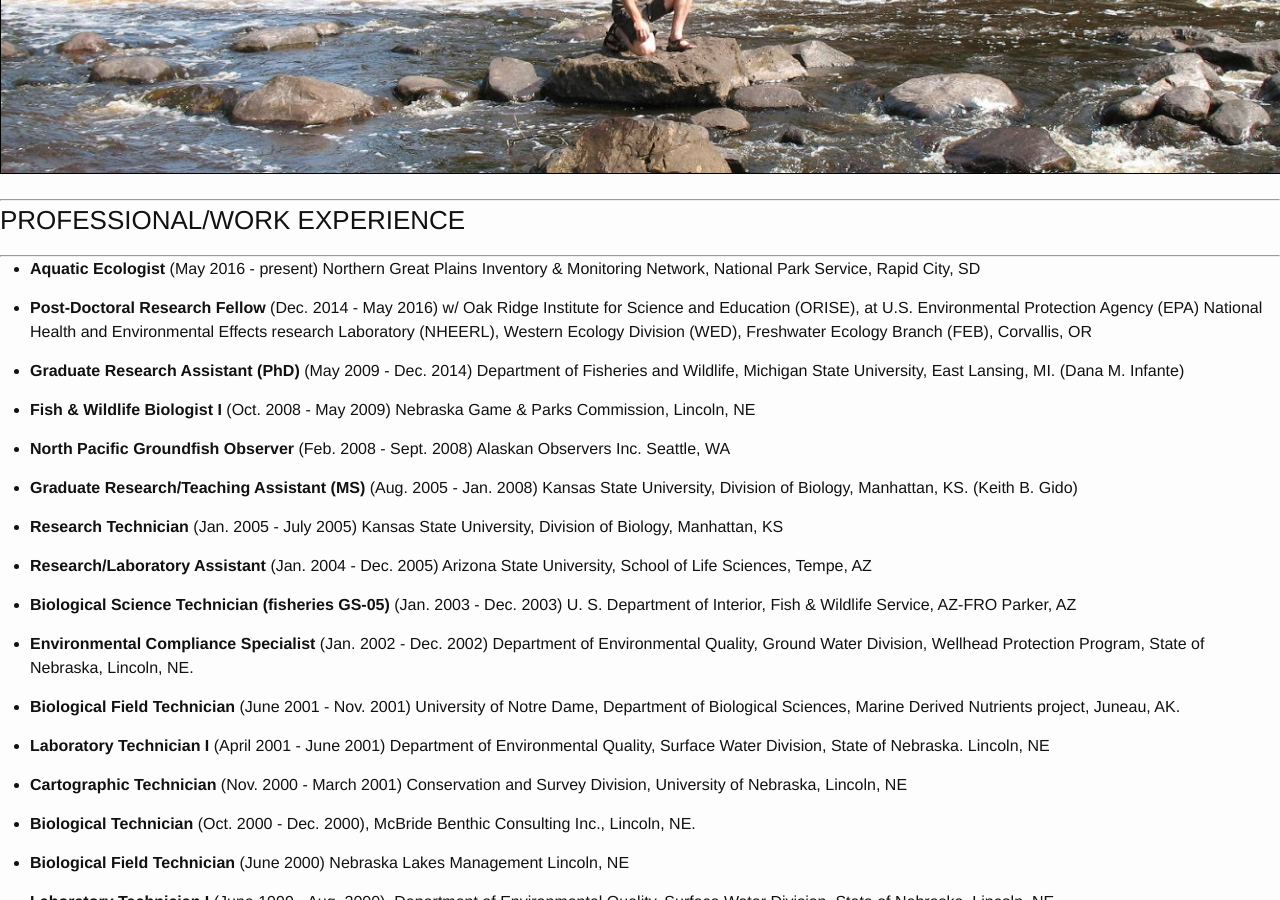
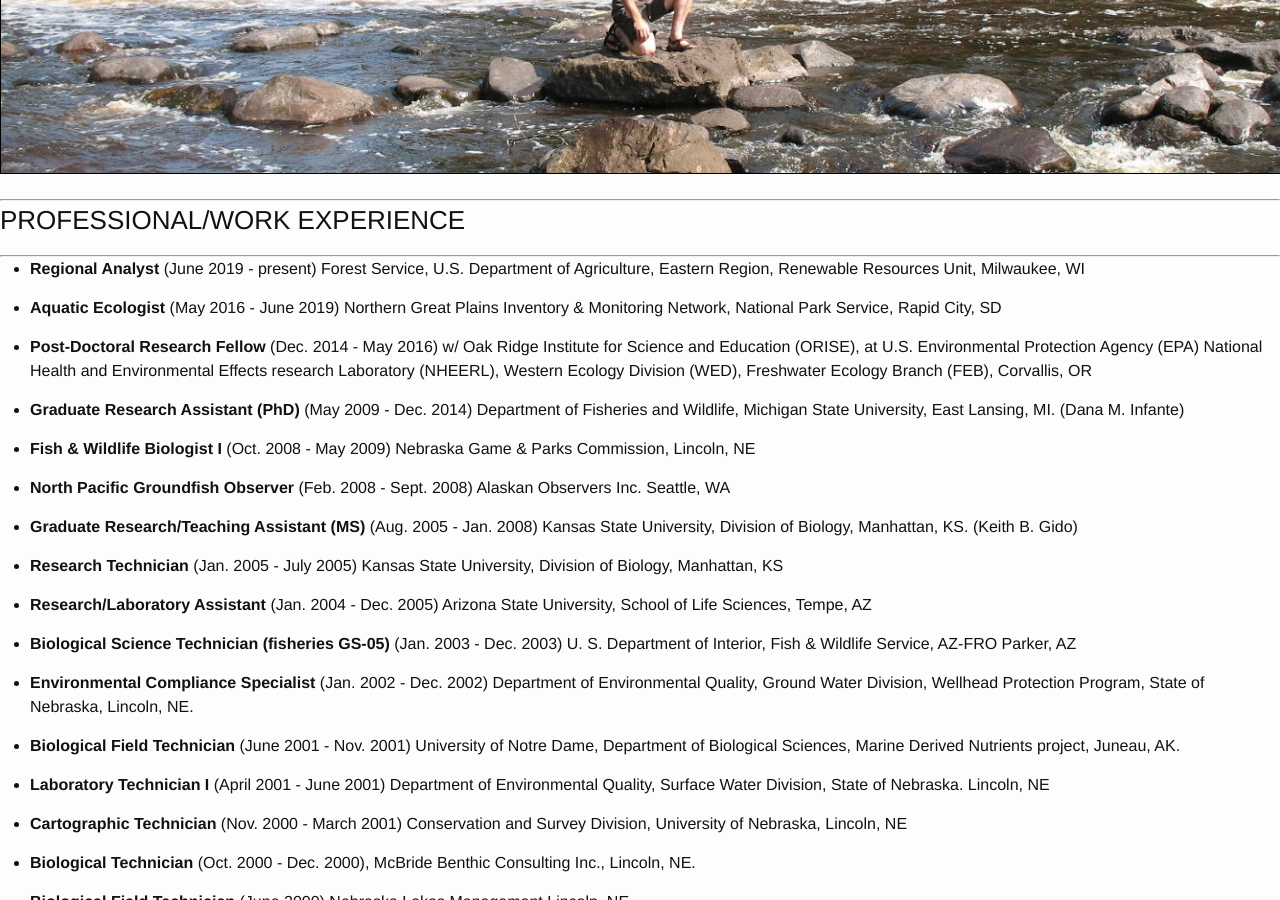
Before and after one commit to dthor/dthor.github.io, a Jekyll site: the page built from work/work.md, in a window 1280 px wide and 900 px high, scrolled down 453 px. Built offline with Jekyll 4.4.1, drawn with Linux system fonts in a browser that asks for light colours; nearby versions of some CDN libraries; some web fonts are replaced.

Commit message:
up date work
add job

```diff
--- a/work/work.md
+++ b/work/work.md
@@ -11,7 +11,9 @@ permalink: /work/
 
 ***
 
-- **Aquatic Ecologist** (May 2016 - present) Northern Great Plains Inventory & Monitoring Network, National Park Service, Rapid City, SD
+- **Regional Analyst** (June 2019 - present) Forest Service, U.S. Department of Agriculture, Eastern Region, Renewable Resources Unit, Milwaukee, WI
+
+- **Aquatic Ecologist** (May 2016 - June 2019) Northern Great Plains Inventory & Monitoring Network, National Park Service, Rapid City, SD
 
 - **Post-Doctoral Research Fellow** (Dec. 2014 - May 2016) w/ Oak Ridge Institute for Science and Education (ORISE), at U.S. Environmental Protection Agency (EPA) National Health and Environmental Effects research Laboratory (NHEERL), Western Ecology Division (WED), Freshwater Ecology Branch (FEB), Corvallis, OR
 
```
